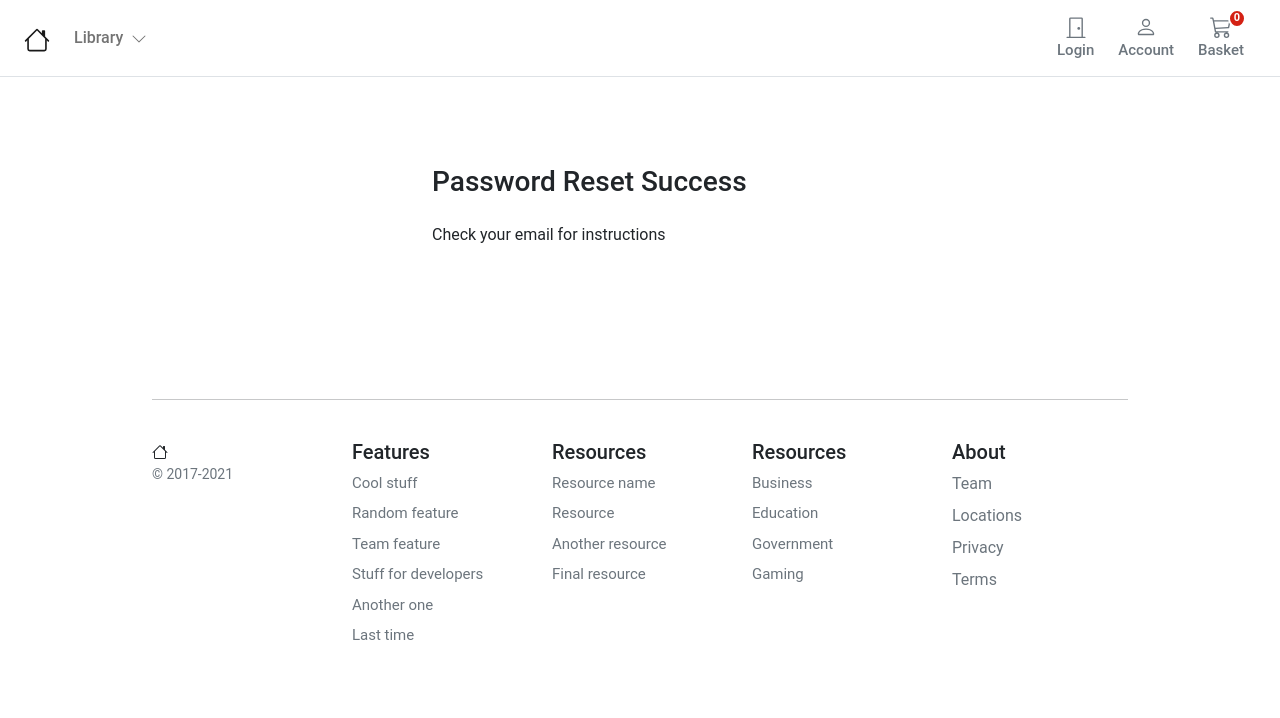
After one commit to DhruvPatel0401/Ecommerce_Store, a Django app: page /account/password_reset/password_reset_email_confirm/ in a window 1280 px wide. The commit adds this page. Shown: the top 718 px of the page. Run offline with Django 4.2, Linux system fonts and the light colour scheme; data that the repository does not hold is empty.

Commit message:
created reset status templated and modified url and password reset form template

```diff
--- a/account/urls.py
+++ b/account/urls.py
@@ -18,7 +18,9 @@ urlpatterns = [
                                                                 form_class=PwdResetForm), name='pwdreset'),
     path('password_reset_confirm/<uidb64>/<token>', auth_views.PasswordResetConfirmView.as_view(template_name='account/user/password_reset_confirm.html',
                                                                                                 success_url='password_reset_complete/',
-                                                                                                form_class=PwdResetConfirmForm)),
+                                                                                                form_class=PwdResetConfirmForm), name='password_reset_confirm'),
+    path('password_reset/password_reset_email_confirm/',
+        TemplateView.as_view(template_name="account/user/reset_status.html"), name='password_reset_done'),
     #User dashboard
     path('dashboard/',views.dashboard, name='dashboard'),
     path('profile/edit/', views.edit_details, name='edit_details'),
--- a/templates/account/user/password_reset_confirm.html
+++ b/templates/account/user/password_reset_confirm.html
@@ -9,7 +9,7 @@
 {% endif %}
 
 <style>
-    .login,
+    {% comment %} .login,
     .image {
         min-height: 100vh;
     }
@@ -26,7 +26,7 @@
 
     body {
         margin-bottom: 0px;
-    }
+    } {% endcomment %}
 
     .account-form input {
         border: 2px solid #ccc;
@@ -85,7 +85,6 @@
                 </div>
             </div>
         </div>
-        <div class="col-md-6 d-none d-md-flex bg-image"></div>
     </div>
 </div>
 {% endblock %}
--- a/templates/account/user/password_reset_form.html
+++ b/templates/account/user/password_reset_form.html
@@ -38,7 +38,7 @@
                                     {% csrf_token %}
                                     <label class="small font-weight-bold">{{ form.email.label}}</label>
                                     {{ form.email }}
-                                    <button class="btn btn-primary btn-block py-2 mb-4 mt-5 fw-bold w-100" type="submit"value="Send e-mail">Send e-mail</button>
+                                    <button class="btn btn-primary btn-block py-2 mb-4 mt-5 fw-bold w-100" type="submit" value="Send e-mail">Send e-mail</button>
                                     <p class="text-center"><a href="{% url "account:login" %}">Login</a></p>
                             </form>
                         </div>
--- /dev/null
+++ b/templates/account/user/reset_status.html
@@ -0,0 +1,46 @@
+{% extends "../../store/base.html" %}
+{% block title %}Log-in{% endblock %}
+{% block content %}
+
+<style>
+    .container-fluid {
+        max-width: 100%;
+    }
+
+    .account-form input {
+        border: 2px solid #ccc;
+        height: calc(2em + .75rem + 2px);
+    }
+
+    .account-form input:focus {
+        border-color: #1497ff;
+        box-shadow: none;
+    }
+</style>
+
+
+<div class="container-fluid">
+    <div class="row no-gutter">
+        <div class="col-md-12">
+            <div class="login d-flex align-items-center py-5">
+                <div class="container">
+                    <div class="row">
+                        <div class="col-12 col-lg-6  mx-auto">
+                            <div class="p-4">
+                                {% if 'email' in request.get_full_path %}
+                                        <h3 class="mb-4">Password Reset Success</h3>
+                                        <p>Check your email for instructions</p>
+                                {% endif%}
+                                {% if 'complete' in request.get_full_path %}
+                                        <h3 class="mb-4">Password Reset Success</h3>
+                                        <a href="{% url "account:login" %}">Login</a>
+                                {% endif%}
+                            </div>
+                        </div>
+                    </div>
+                </div>
+            </div>
+        </div>
+    </div>
+</div>
+{% endblock %}
```
